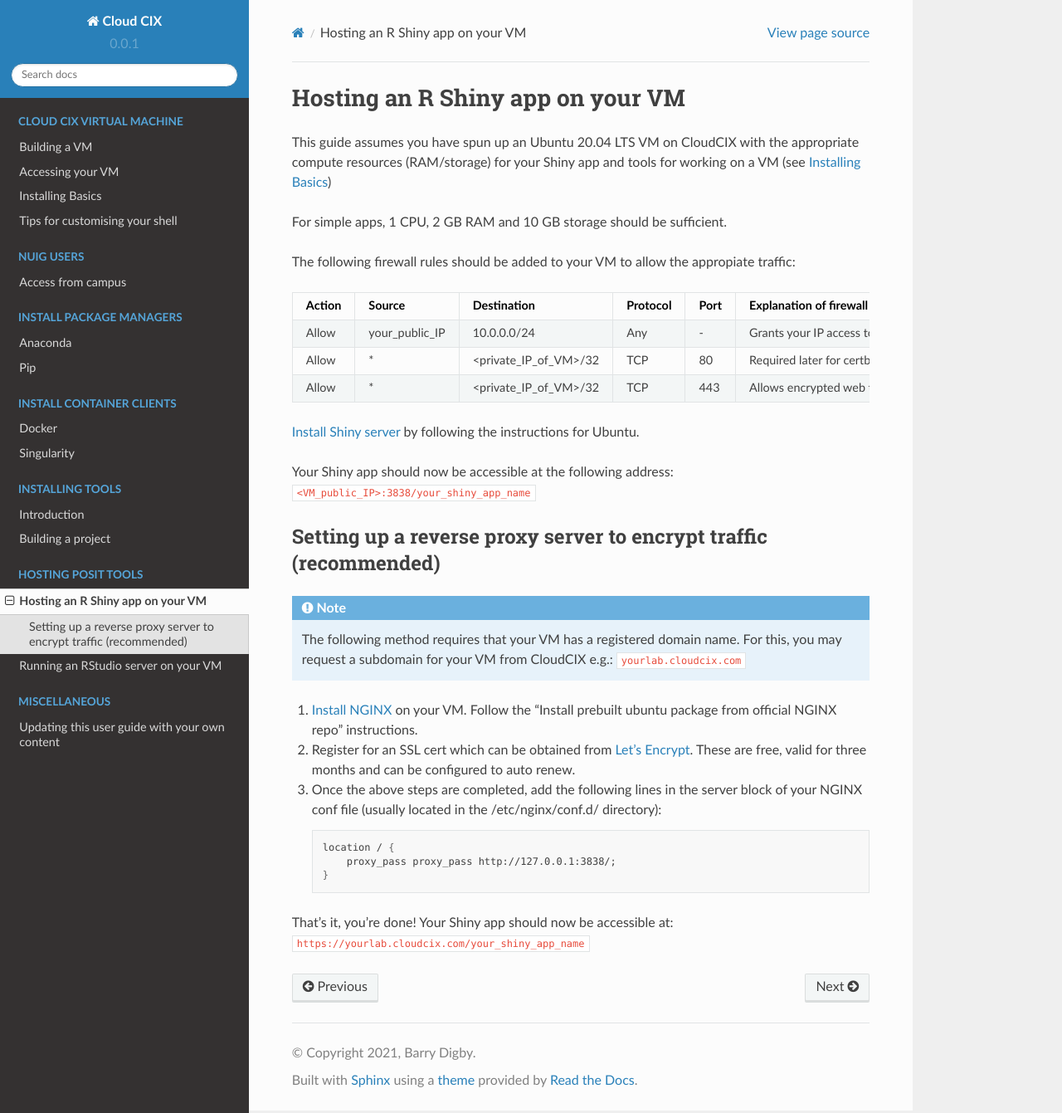
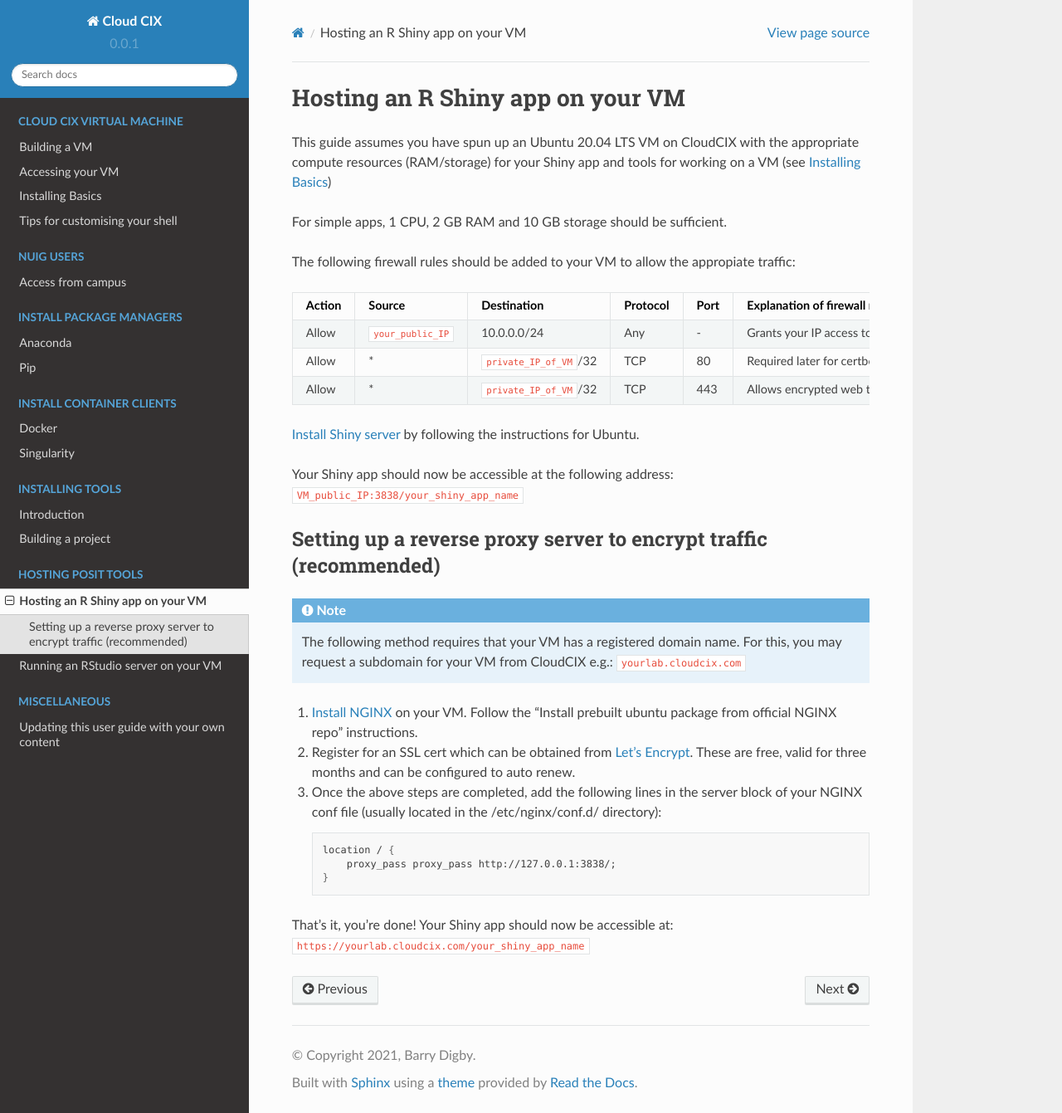
Before and after one commit to BarryDigby/Cloud_CIX, a Sphinx documentation site: the page built from docs/source/man_pages/hosting_rshiny_app.rst, in a window 1280 px wide and 1341 px high. Shown: the whole window at 83% size. Built offline with Sphinx 7.4.7 and the Read the Docs theme 2.0.0, drawn with Linux system fonts in a browser that asks for light colours.

Commit message:
Fixed typos

```diff
--- a/docs/source/man_pages/rstudio_server.rst
+++ b/docs/source/man_pages/rstudio_server.rst
@@ -6,7 +6,7 @@
 `Download and install <https://posit.co/download/rstudio-server/>`_ the appropriate version of RStudio Server (Debian 11/Ubuntu 20) for Ubuntu 20.04 LTS.
 
 RStudio Server should now be accessible at the following address:
-``http://<VM_public_IP>:8787``
+``http://VM_public_IP:8787``
 
 Username and password should be the same as you log in to your VM with.
 
```
Also changed, not shown: docs/source/man_pages/hosting_rshiny_app.rst (+8 -8 lines).
